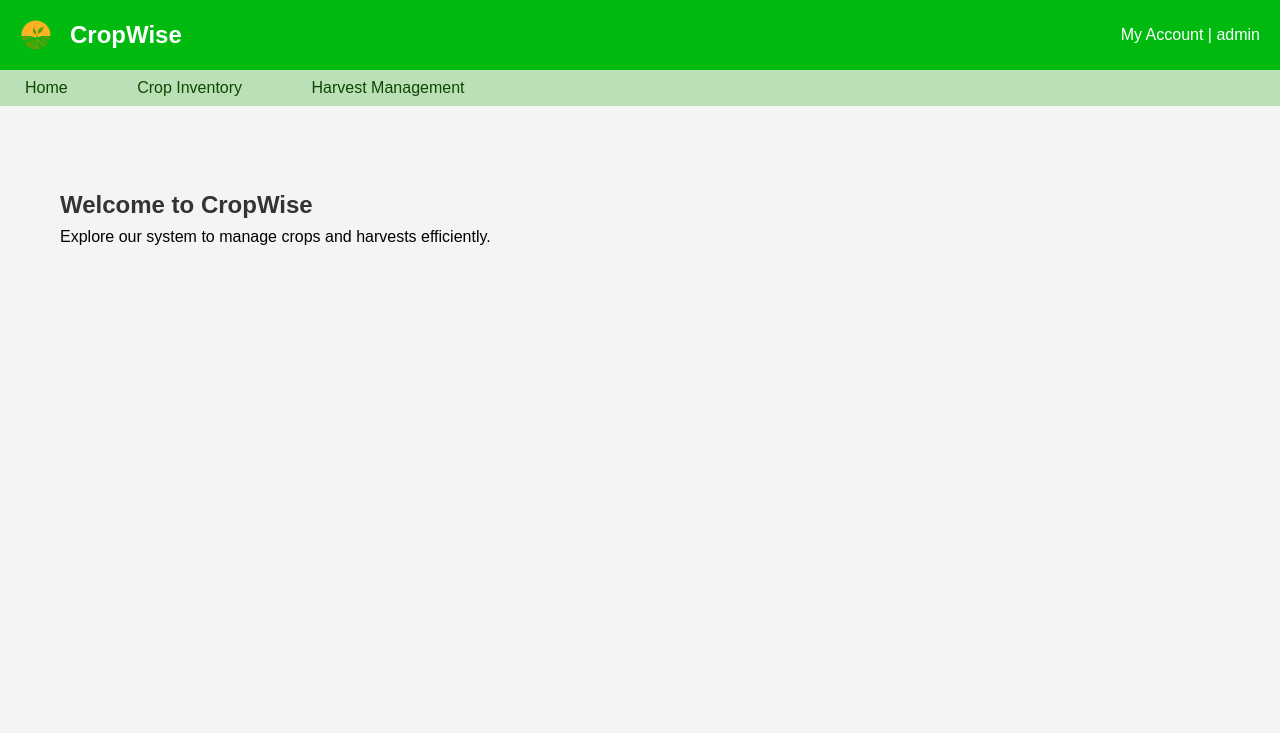
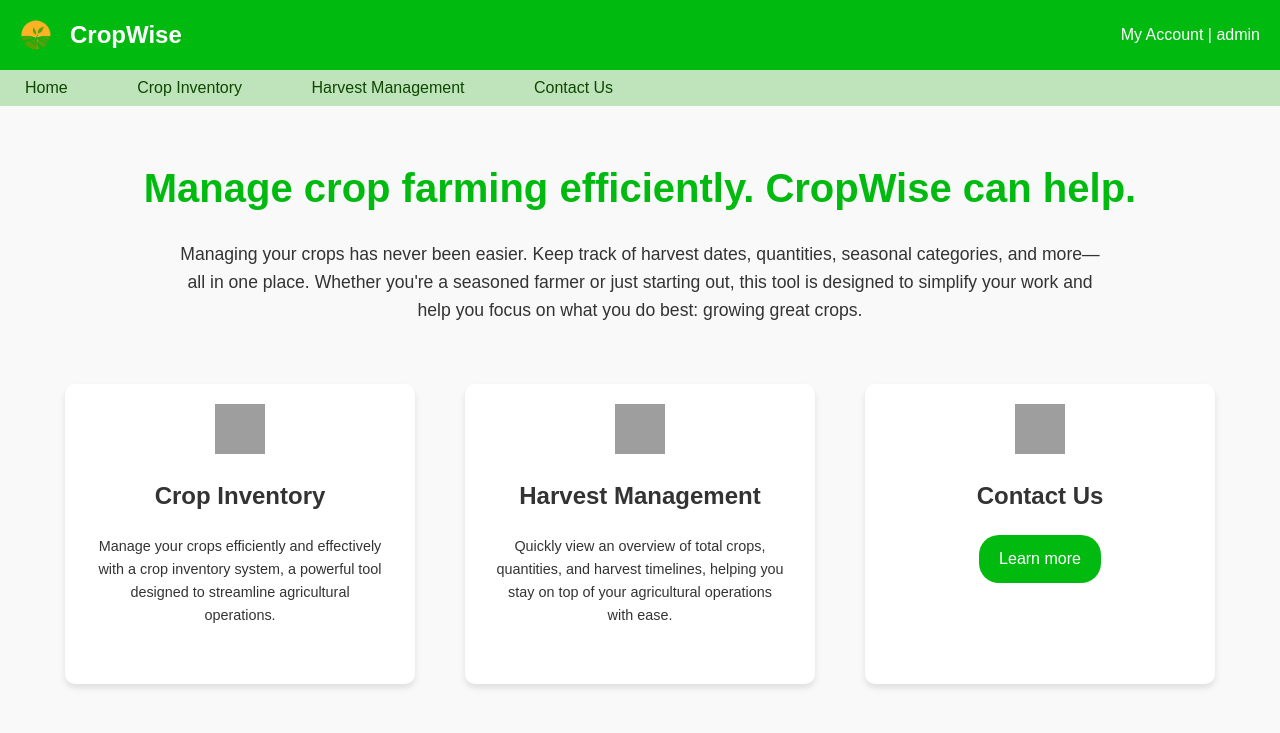
Before and after one commit to jei707/Crop-Inventory-Management-System, a Flask app: page /home in a window 1280 px wide. Shown: the top 733 px of the page. Run offline with Flask 3, Linux system fonts and the light colour scheme; grey boxes are pictures that could not be loaded.

Commit message:
Update home.html

```diff
--- a/template/home.html
+++ b/template/home.html
@@ -17,9 +17,9 @@
             <li class="account-dropdown">
                 <a href="#account">My Account | admin</a>
                 <div class="dropdown-content">
-                    <a href="#profile">Profile</a>
+                    <a href="/profile">Profile</a>
                     <a href="#settings">Settings</a>
-                    <a href="index.html">Logout</a>
+                    <a href="/">Logout</a>
                 </div>
             </li>
         </ul>
@@ -30,15 +30,132 @@
         <ul>
             <li><a href="/home">Home</a></li>
             <li><a href="/loginsuccessful">Crop Inventory</a></li>
-            <li><a href="#Harvest-Management">Harvest Management</a></li>
+            <li><a href="/harvest_management">Harvest Management</a></li>
+            <li><a href="/contact">Contact Us</a></li>
         </ul>
     </div>
 
-    <div class="container">
-        <h2>Welcome to CropWise</h2>
-        <p>Explore our system to manage crops and harvests efficiently.</p>
-    </div>
+    <section class="hero">
+        <h1>Manage crop farming efficiently. CropWise can help.</h1>
+        <p>
+         Managing your crops has never been easier. Keep track of harvest dates, quantities, seasonal categories, and more—all in one place. Whether you're a seasoned farmer or just starting out, this tool is designed to simplify your work and help you focus on what you do best: growing great crops.
+        </p>
 
-    <script src="script.js"></script>
+        <div class="card-container">
+          <div class="card">
+            <img src="../static/inventory_logo.png" alt="Crop Inventory Logo" class="card-logo">
+            <h2>Crop Inventory</h2>
+            <p> Manage your crops efficiently and effectively with a crop inventory system, a powerful tool designed to streamline agricultural operations.</p>
+
+          </div>
+          <div class="card">
+            <img src="../static/management_logo.png" alt="Harvest Management Logo" class="card-logo">
+            <h2>Harvest Management</h2>
+            <p>Quickly view an overview of total crops, quantities, and harvest timelines, helping you stay on top of your agricultural operations with ease.</p>
+
+          </div>
+
+          <div class="card">
+            <img src="../static/contact_logo.png" alt="Contact Us Logo" class="card-logo">
+            <h2>Contact Us</h2>
+            <a href="/contact">
+                <button>Learn more</button>
+              </a>
+
+          </div>
+        </div>
+      </section>
+
+    <style>
+        /* styles.css */
+
+body {
+  font-family: Arial, sans-serif;
+  margin: 0;
+  padding: 0;
+  background-color: #f9f9f9;
+}
+
+.hero {
+  text-align: center;
+  padding: 50px 20px;
+}
+
+.hero h1 {
+  font-size: 2.5rem;
+  color: #00ba10;
+}
+
+.hero p {
+  font-size: 1.10rem;
+  color: #333;
+  margin: 20px 0;
+  max-width: 75%;
+  margin-left: auto;
+  margin-right: auto;
+}
+
+.card-container {
+  display: flex;
+  justify-content: center;
+  flex-wrap: wrap;
+  gap: 50px;
+  margin-top: 60px;
+}
+
+.card {
+  background-color: white;
+  border-radius: 10px;
+  box-shadow: 0 4px 6px rgba(0, 0, 0, 0.1);
+  width: 350px; /* Increased width */
+  height: 300px; /* Added height to make cards bigger */
+  text-align: center;
+  overflow: hidden;
+  padding: 15px; /* Added padding for better spacing inside the card */
+}
+
+.card:hover {
+  transform: scale(1.2); /* Enlarge logo on hover */
+}
+
+.card-logo {
+  width: 50px; /* Initial width of the logo */
+  height: 50px; /* Initial height of the logo */
+  margin: 5px auto; /* Reduced vertical margin for less spacing */
+  transition: transform 0.3s ease; /* Smooth hover effect */
+}
+
+.card h2 {
+  font-size: 1.5rem; /* Increased font size */
+  margin: 10px 10px; /* Reduced margin for better spacing */
+  color: #333;
+}
+
+.card p {
+  font-size: .90rem;
+  color: #333;
+  margin: 20px 0;
+  max-width: 90%;
+  margin-left: auto;
+  margin-right: auto;
+}
+
+.card button {
+  background-color: #00ba10;
+  color: white;
+  border: none;
+  padding: 15px 20px; /* Increased padding */
+  margin: 10px 0;
+  border-radius: 20px;
+  font-size: 1rem; /* Increased font size */
+  cursor: pointer;
+}
+.card button:hover {
+  background-color: #00ba10;
+}
+
+
+
+    </style>
 </body>
 </html>
```
